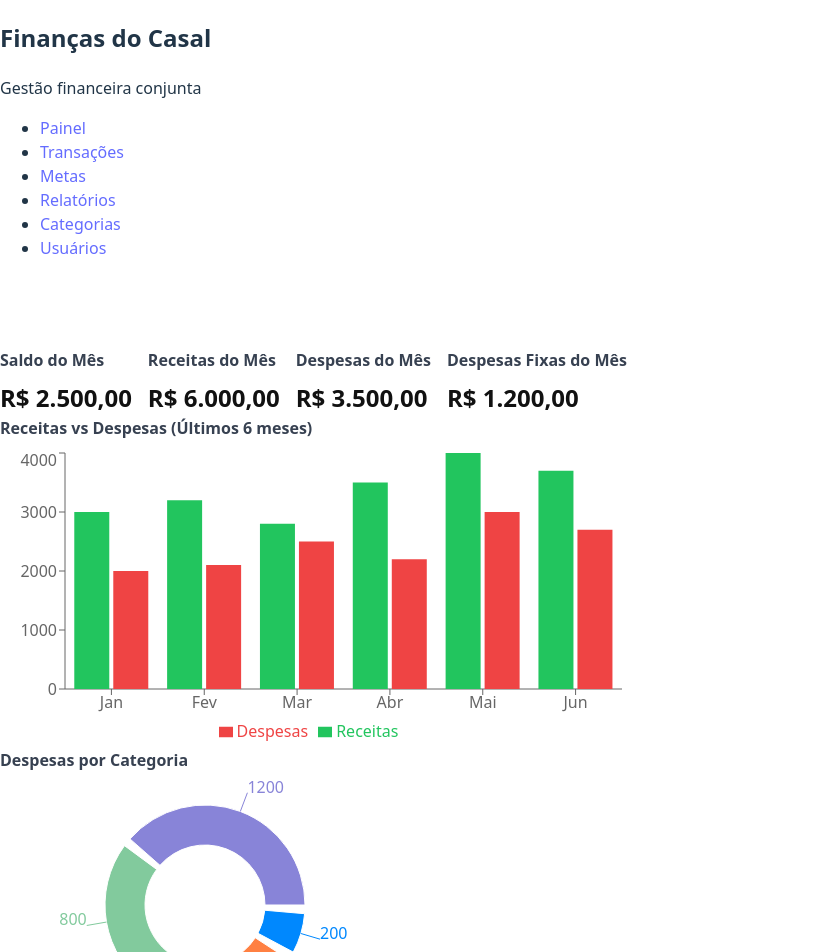
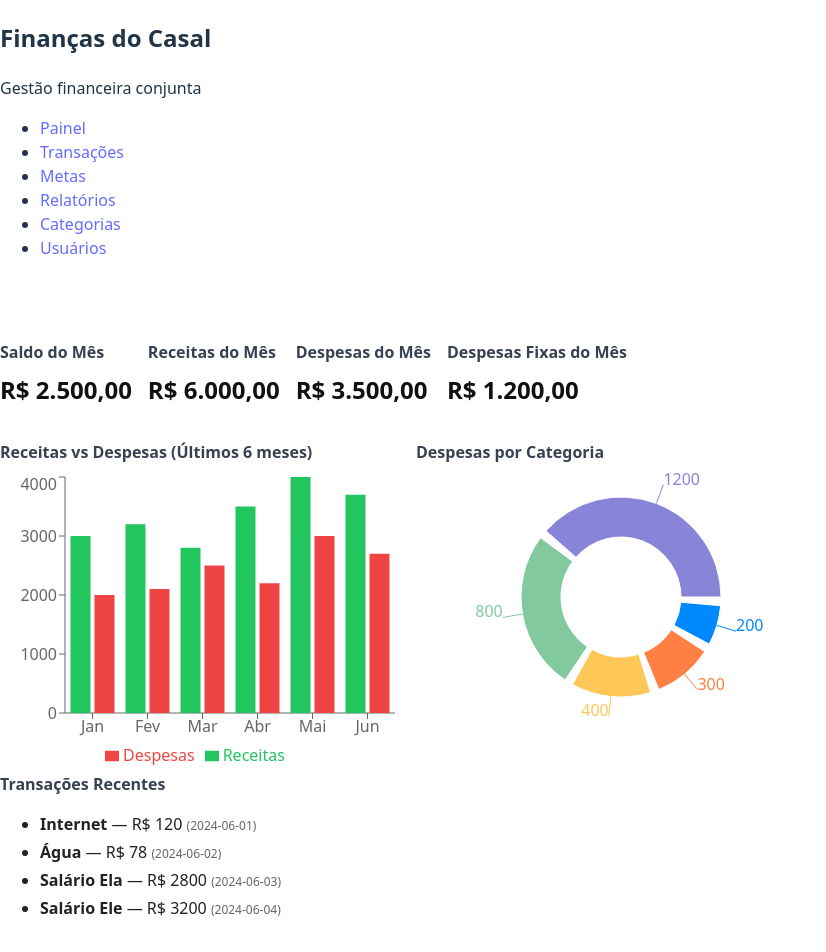
Before and after one commit to maikonsousa/meu-projeto-vite, a React (Vite) app: page / in a window 1280 px wide. Shown: the top 952 px of the page, without its empty margins (0-826 px from the left). Built offline with nearby package versions, Linux system fonts and the light colour scheme.

Commit message:
Melhora organização visual do Painel

```diff
--- a/src/App.jsx
+++ b/src/App.jsx
@@ -141,8 +141,8 @@ const RecentTransactionsCard = () => (
 // --- DashboardPage ---
 const DashboardPage = () => (
   <div>
-    <h2 style={{color: 'white'}}>Bem-vindo ao Painel!</h2>
-    <div style={{display: 'flex', gap: 16, flexWrap: 'wrap', marginTop: 32}}>
+    <h2 style={{color: 'white', marginBottom: 24}}>Bem-vindo ao Painel!</h2>
+    <div style={{display: 'flex', gap: 16, flexWrap: 'wrap', marginBottom: 32}}>
       {summaryData.map((item, idx) => (
         <NeumorphicCard key={idx} className="w-64">
           <div style={{fontWeight: 'bold', color: '#374151', marginBottom: 8}}>{item.title}</div>
@@ -150,12 +150,17 @@ const DashboardPage = () => (
         </NeumorphicCard>
       ))}
     </div>
-    <BarChartCard />
-    <PieChartCard />
-    <RecentTransactionsCard />
+    <div style={{display: 'flex', gap: 16, flexWrap: 'wrap', marginBottom: 32}}>
+      <div style={{flex: 2, minWidth: 350}}>
+        <BarChartCard />
+        <RecentTransactionsCard />
+      </div>
+      <div style={{flex: 1, minWidth: 350}}>
+        <PieChartCard />
+      </div>
+    </div>
   </div>
 );
-
 // --- Outras páginas (exemplo) ---
 const TransacoesPage = () => (
   <div>
```
